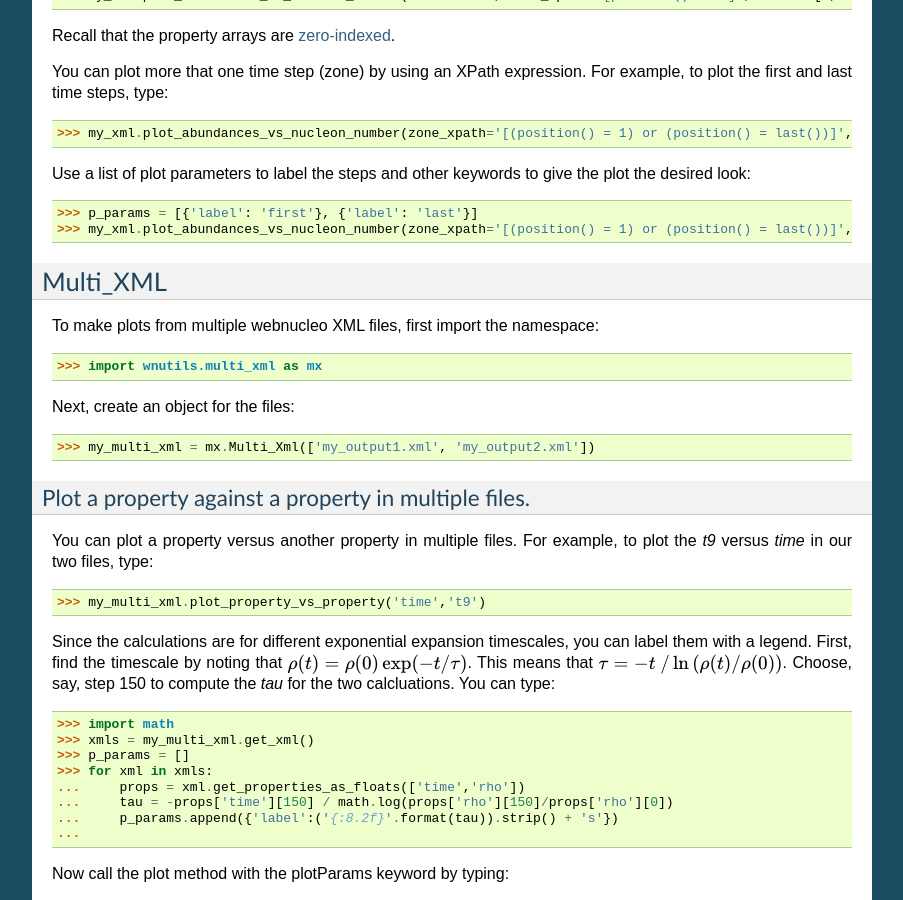
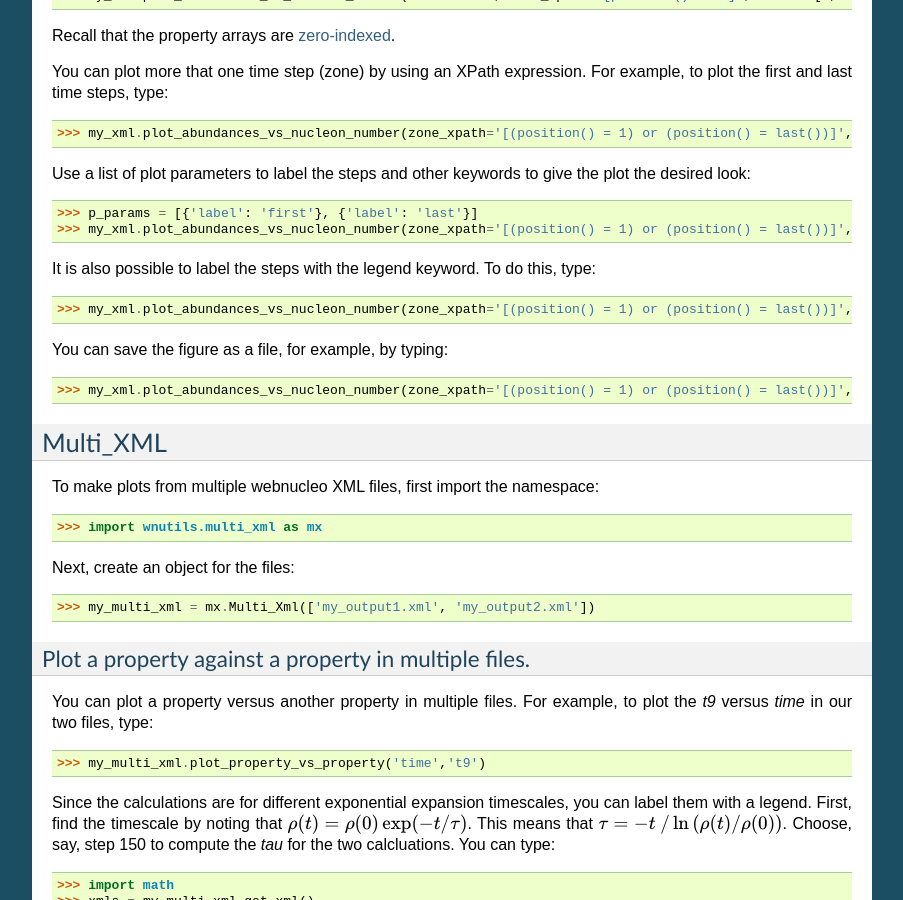
Before and after one commit to mbradle/wnutils, a Sphinx documentation site: the page built from doc/source/plot_tutorial.rst, in a window 1280 px wide and 900 px high, scrolled down 3508 px. Shown: the whole window, without its empty margins (198-1101 px from the left). Built offline with Sphinx 7.4.7, drawn with Linux system fonts in a browser that asks for light colours.

Commit message:
Add example and update changelog.

```diff
--- a/doc/source/plot_tutorial.rst
+++ b/doc/source/plot_tutorial.rst
@@ -216,6 +216,15 @@ give the plot the desired look::
     >>> p_params = [{'label': 'first'}, {'label': 'last'}]
     >>> my_xml.plot_abundances_vs_nucleon_number(zone_xpath='[(position() = 1) or (position() = last())]', plotParams = p_params, yscale = 'log', ylim = [1.e-10,1], xlabel = 'A, Mass Number', ylabel = 'Y(A)', xlim = [0,100], legend = {'title': 'time step', 'shadow': True})
 
+It is also possible to label the steps with the legend keyword.  To do this,
+type::
+
+    >>> my_xml.plot_abundances_vs_nucleon_number(zone_xpath='[(position() = 1) or (position() = last())]', yscale = 'log', ylim = [1.e-10,1], xlabel = 'A, Mass Number', ylabel = 'Y(A)', xlim = [0,100], legend = (['first','last'], {'title': 'time step', 'shadow': True}))
+
+You can save the figure as a file, for example, by typing::
+
+    >>> my_xml.plot_abundances_vs_nucleon_number(zone_xpath='[(position() = 1) or (position() = last())]', yscale = 'log', ylim = [1.e-10,1], xlabel = 'A, Mass Number', ylabel = 'Y(A)', xlim = [0,100], legend = (['first','last'], {'title': 'time step', 'shadow': True}), savefig = ('my_fig.png', {'bbox_inches': 'tight'}))
+
 Multi_XML
 ---------
 
```
Also changed, not shown: doc/source/changelog.rst (+8 -0 lines).
